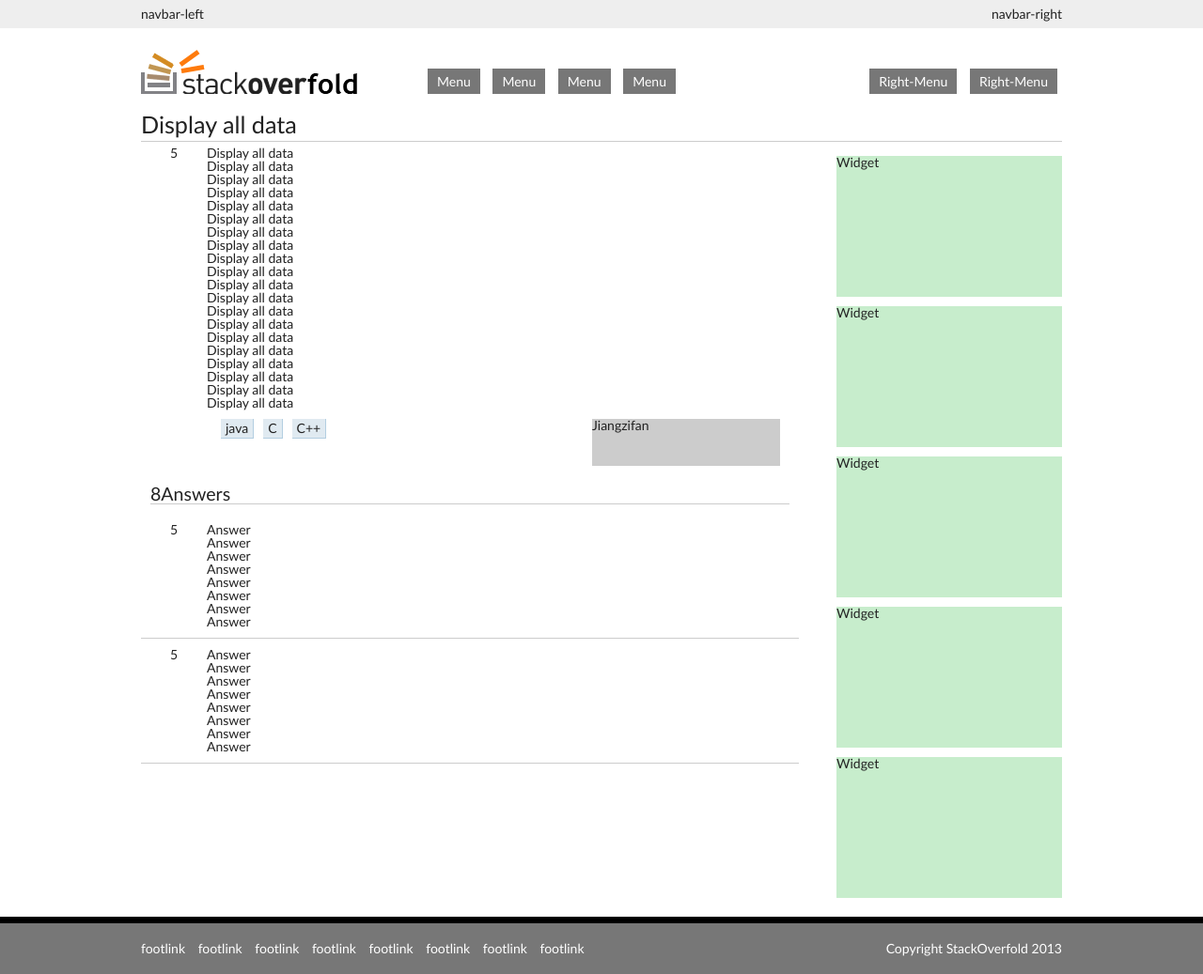
After one commit to lichenbo/stackoverfold, a web app: file prototype/ticket.html in a window 1280 px wide. The commit adds this page. Shown: the whole page at 94% size. Run offline with its HTML, style and script files only (its server is not run), Linux system fonts and the light colour scheme.

Commit message:
add ticket

```diff
--- a/css/main.css
+++ b/css/main.css
@@ -200,6 +200,13 @@ a {
 #content {
 	margin:0px 0px 20px 0px;
 }
+/* ticket.html */
+#content #tickettitle {
+	font-size:180%;
+	border-bottom:1px #cccccc solid;
+	padding-bottom:5px;
+	margin-bottom:5px;
+}
 #content #mainbar {
 	width:700px;
 	float:left;
@@ -272,7 +279,7 @@ a {
 	margin:0px 5px 0px 0px;
 	padding:5px;
 }
-#content #mainbar #ticketlist .ticket .ticketinfo .ticketanswers,.answered{
+#content #mainbar #ticketlist .ticket .ticketinfo .ticketanswers.answered{
 	background-color:#75845C;
 	color:#FFFFFF;
 }
@@ -289,11 +296,11 @@ a {
 #content #mainbar #ticketlist .ticket .ticketsummary h3{
 
 }
-#content #mainbar #ticketlist .ticket .ticketsummary .tickettags{
+.tickettags{
 	float:left;
 	margin:10px 10px;
 }
-#content #mainbar #ticketlist .ticket .ticketsummary .tickettags .tickettag{
+.tickettag{
 	float:left;
 	line-height:1.3em;
 	margin:0px 5px;
@@ -311,6 +318,38 @@ a {
 	background-color:#FFEFC6;
 	font-size:140%;
 	font-weight:bold;
+}
+
+/* ticket.html */
+.ticketvote {
+	width:50px;
+	float:left;
+	text-align:center;
+	margin:0px 10px;
+}
+#content #mainbar .ticketcontent {
+	float:left;
+	width:620px;
+
+}
+#content #mainbar #ticketdetail .ticketinfo {
+}
+.ticketauthor {
+	float:right;
+	margin:10px;
+	background-color:#cccccc;
+	width:200px;
+	height:50px;
+	overflow:hidden;
+}
+#content #mainbar #ticketanswerbar {
+	font-size:140%;
+	margin:10px;
+	border-bottom: 1px solid #cccccc;
+}
+#content #mainbar #ticketanswers .ticketanswer{
+	padding:10px 0px;
+	border-bottom:1px solid #cccccc;
 }
 #content #sidebar {
 	width:240px;
--- /dev/null
+++ b/prototype/ticket.html
@@ -0,0 +1,146 @@
+<!DOCTYPE html>
+<html>
+<head>
+    <title>stackoverfold</title>
+    <meta charset="utf-8">
+    <meta http-equiv="X-UA-Compatible" content="IE=edge,chrome=1">
+    <title></title>
+    <meta name="description" content="">
+    <meta name="viewport" content="width=device-width">
+
+    <style>
+    </style>
+    <link rel="stylesheet" href="../css/main.css">
+
+    <script src="../js/vendor/modernizr-2.6.2-respond-1.1.0.min.js"></script>
+    <script src="../js/vendor/jquery-1.10.1.min.js"></script>
+    <script src="../js/plugins.js"></script>
+    <script src="../js/main.js"></script>
+</head>
+<body>
+	<div id="topbar"></div>
+	<div id="container">
+			<div id="header">
+					<div id="navbar">
+							<div id="navbar-left">navbar-left</div>
+							<div id="navbar-right">navbar-right</div>
+					</div>
+					<div id="logo">
+					</div>
+					<div id="menu">
+							<div id="menulist-left">
+								<a href="#">Menu</a>
+								<a href="#">Menu</a>
+								<a href="#">Menu</a>
+								<a href="#">Menu</a>
+							</div>
+							<div id="menulist-right">
+								<a href="#">Right-Menu</a>
+								<a href="#">Right-Menu</a>
+							</div>
+					</div>
+			</div>
+			<div id="content" class="clearfix">
+					<div id="tickettitle">Display all data</div>
+					<div id="mainbar">
+						<div id="ticketdetail" class="clearfix">
+							<div class="ticketvote">
+								5
+							</div>
+							<div class="ticketcontent">
+									<p>Display all data</p>
+									<p>Display all data</p>
+									<p>Display all data</p>
+									<p>Display all data</p>
+									<p>Display all data</p>
+									<p>Display all data</p>
+									<p>Display all data</p>
+									<p>Display all data</p>
+									<p>Display all data</p>
+									<p>Display all data</p>
+									<p>Display all data</p>
+									<p>Display all data</p>
+									<p>Display all data</p>
+									<p>Display all data</p>
+									<p>Display all data</p>
+									<p>Display all data</p>
+									<p>Display all data</p>
+									<p>Display all data</p>
+									<p>Display all data</p>
+									<p>Display all data</p>
+									<div class="ticketinfo clearfix">
+										<div class="tickettags">
+											<div class="tickettag">java</div>
+											<div class="tickettag">C</div>
+											<div class="tickettag">C++</div>
+										</div>
+										<div class="ticketauthor">Jiangzifan</div>
+									</div>
+							</div>
+						</div>
+						<div id="ticketanswerbar">8Answers</div>
+						<div id="ticketanswers">
+							<div class="ticketanswer clearfix">
+								<div class="ticketvote">
+									5
+								</div>
+								<div class="ticketcontent">
+									<p>Answer</p>
+									<p>Answer</p>
+									<p>Answer</p>
+									<p>Answer</p>
+									<p>Answer</p>
+									<p>Answer</p>
+									<p>Answer</p>
+									<p>Answer</p>
+								</div>
+							</div>
+							<div class="ticketanswer clearfix">
+								<div class="ticketvote">
+									5
+								</div>
+								<div class="ticketcontent">
+									<p>Answer</p>
+									<p>Answer</p>
+									<p>Answer</p>
+									<p>Answer</p>
+									<p>Answer</p>
+									<p>Answer</p>
+									<p>Answer</p>
+									<p>Answer</p>
+								</div>
+							</div>
+						</div>
+					</div>
+					<div id="sidebar">
+						<div class="widget">Widget
+						</div>
+						<div class="widget">Widget
+						</div>
+						<div class="widget">Widget
+						</div>
+						<div class="widget">Widget
+						</div>
+						<div class="widget">Widget
+						</div>
+					</div>
+			</div>
+
+	</div>
+	<div id="footbar">
+			<div id="footer" class="clearfix">
+					<div id="footlink">
+							<a href="#">footlink</a>
+							<a href="#">footlink</a>
+							<a href="#">footlink</a>
+							<a href="#">footlink</a>
+							<a href="#">footlink</a>
+							<a href="#">footlink</a>
+							<a href="#">footlink</a>
+							<a href="#">footlink</a>
+					</div>
+					<div id="footinfo"> Copyright StackOverfold 2013
+					</div>
+			</div></div>
+</body>
+</html>
```
Also changed, not shown: index1.html (deleted, +0 -117 lines), prototype/index.html (renamed from index.html, +5 -5 lines).
